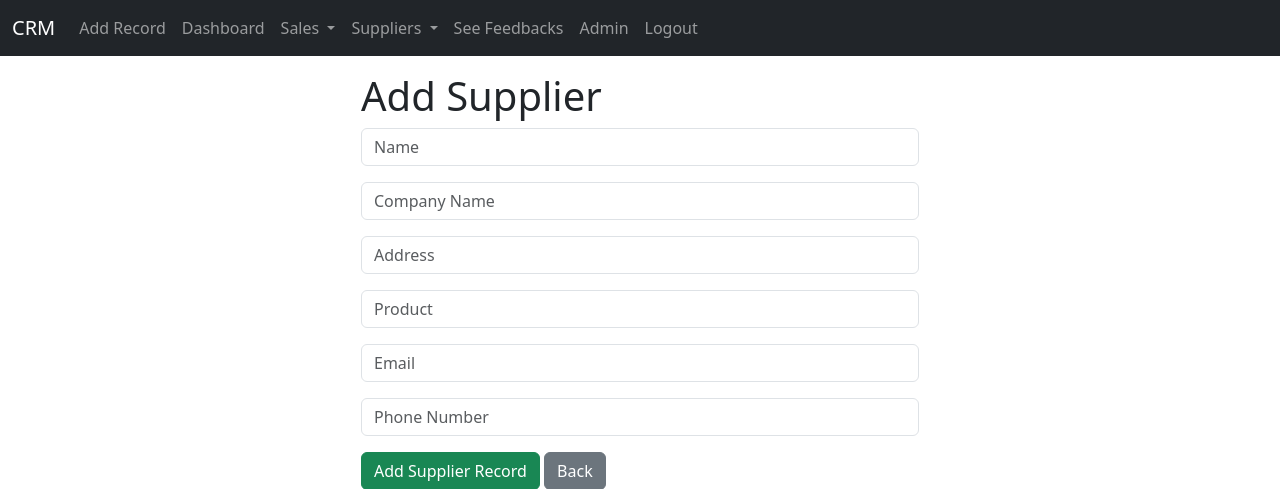
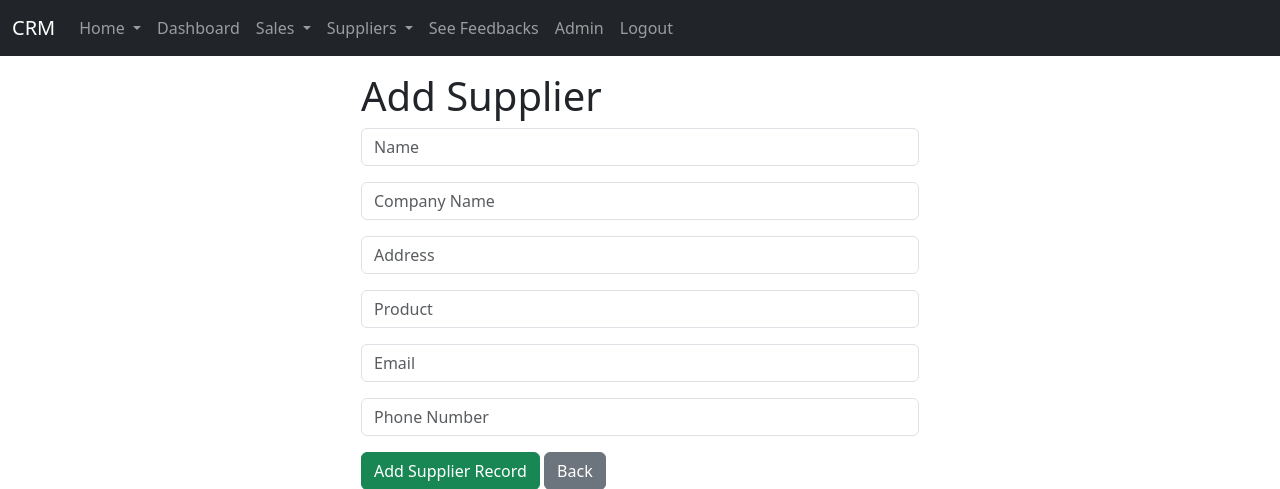
Before and after one commit to sreekanths-24/CRM, a Django app: page /features/add_supplier_record in a window 1280 px wide. Shown: the top 489 px of the page. Run offline with Django 3.2, Linux system fonts and the light colour scheme; a user stored in the database is signed in; parts of the project's set-up code (start-up, migrations or seed data) failed here and were passed over.

Commit message:
made some samll changes

```diff
--- a/features/views.py
+++ b/features/views.py
@@ -16,7 +16,7 @@ def sendfeedback(request):
 		#print(f'name = {name} email = {email} feedback = {feedback}')
 		obj = FeedbackTable(name=name, email=email, feedback=feedback)
 		obj.save()
-		messages.success(request, "feedback submitted sucessfully")
+		# messages.success(request, "feedback submitted sucessfully")
 		return redirect('store')
 	return render(request, 'give_feedback.html')
 
--- a/mainpart/templates/navbar.html
+++ b/mainpart/templates/navbar.html
@@ -8,9 +8,16 @@
       <ul class="navbar-nav me-auto mb-2 mb-lg-0">
 
         {% if user.is_authenticated %}
-        <li class="nav-item">
-          <a class="nav-link" href="{% url 'add_record_crm' %}">Add Record</a>
+        <li class="nav-item dropdown">
+          <a class="nav-link dropdown-toggle" href="#" role="button" data-bs-toggle="dropdown" aria-expanded="false">
+            Home
+          </a>
+          <ul class="dropdown-menu">
+            <li><a class="dropdown-item" href="{% url 'home_crm' %}">Manual Records</a></li>
+            <li><a class="dropdown-item" href="{% url 'add_record_crm' %}">Add Record</a></li>
+          </ul>
         </li>
+
         <li class="nav-item">
           <a class="nav-link" href="{% url 'dashboard' %}">Dashboard</a>
         </li>
```
Also changed, not shown: db.sqlite3.
